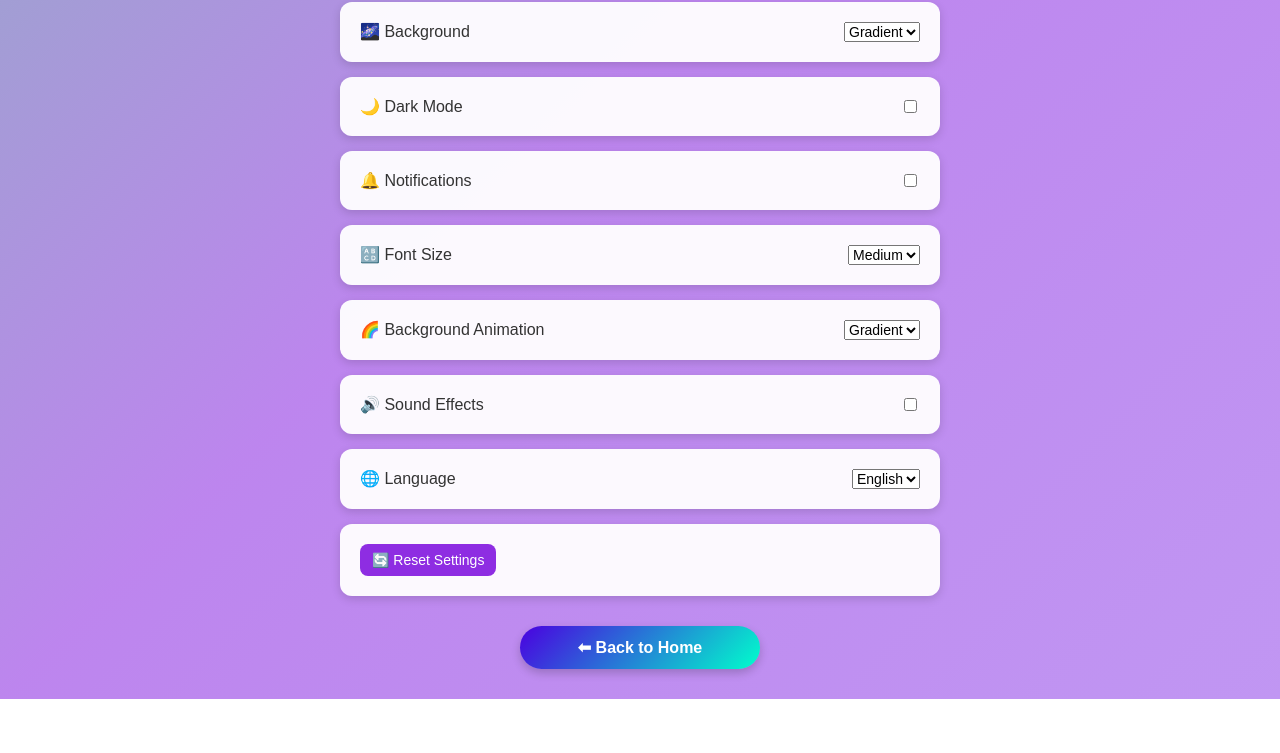
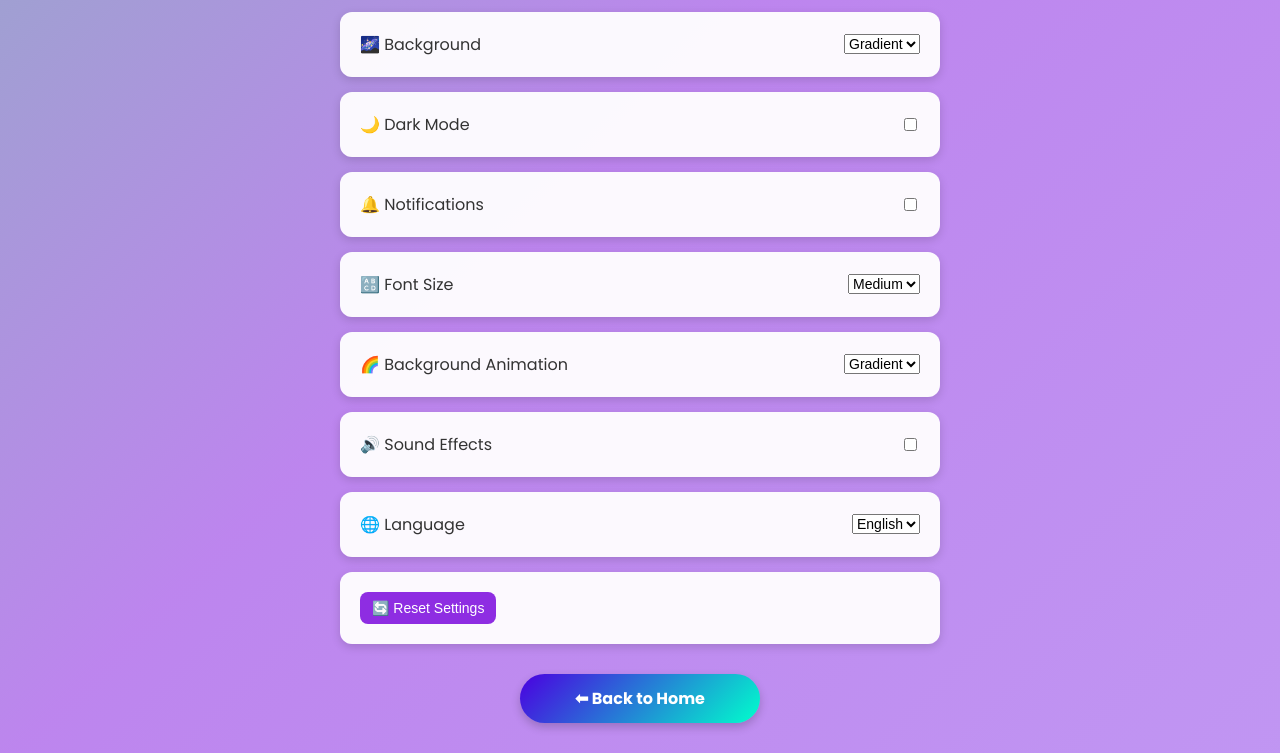
Before and after one commit to VedantVerse/Aura, a plain HTML site: page settings.html in a window 1280 px wide. Shown: the part 159-912 px from the top of the page. Before the commit the page ends 858 px from the top, so only its background shows below. Drawn offline with Linux system fonts and the light colour scheme.

Commit message:
Update settings.html

```diff
--- a/settings.html
+++ b/settings.html
@@ -3,11 +3,12 @@
 <head>
   <meta charset="UTF-8">
   <meta name="viewport" content="width=device-width, initial-scale=1.0">
+  <link href="https://fonts.googleapis.com/css2?family=Poppins:wght@400;600;700&display=swap" rel="stylesheet">
   <title>Settings</title>
   <style>
     /* Body & Animated Background */
     body {
-      font-family: Arial, sans-serif;
+      font-family: 'Poppins', sans-serif;
       margin: 0;
       padding: 0;
       color: #fff;
```
